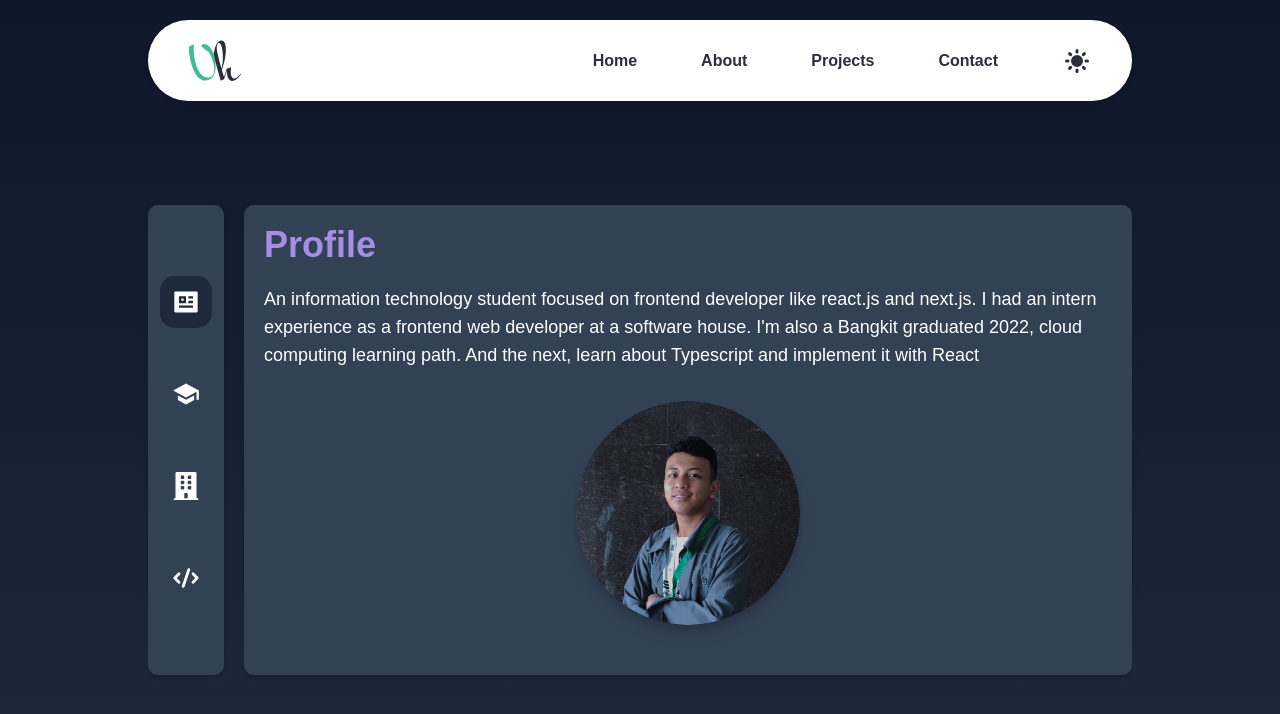
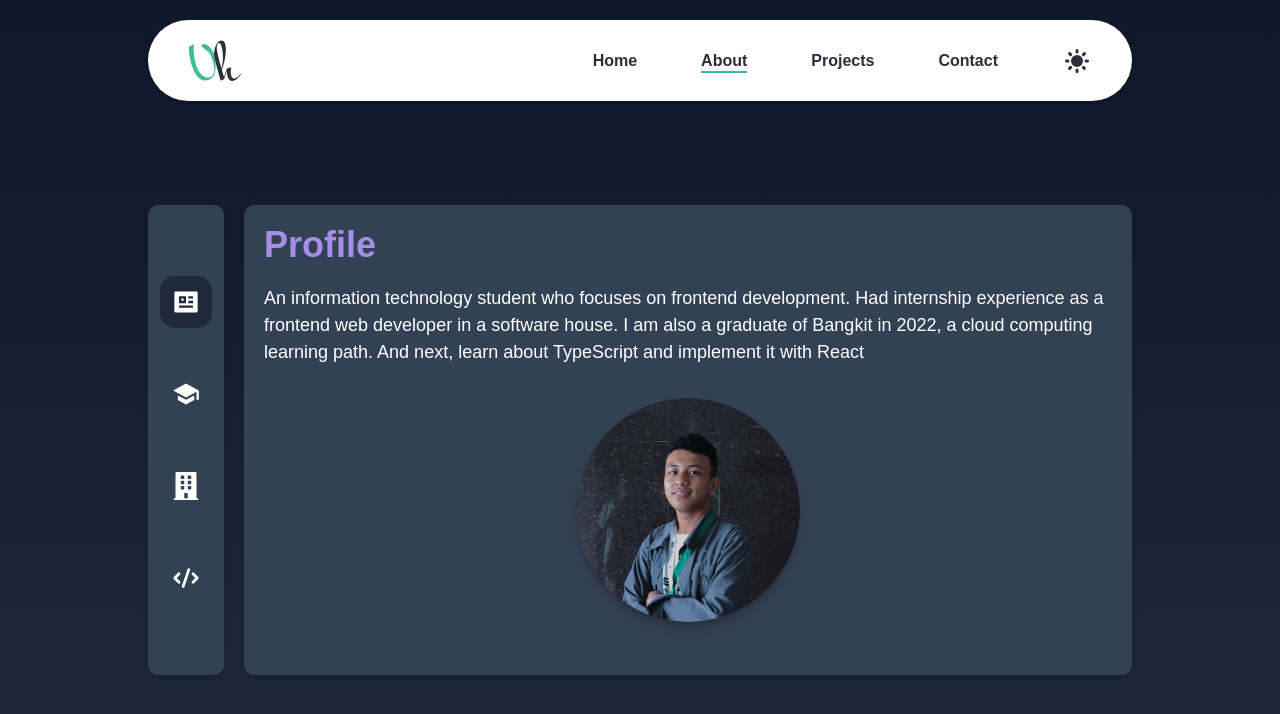
Before and after one commit to vickyadrii/personal-website-1.0, a React (Create React App) app: page /about in a window 1280 px wide. Shown: the top 714 px of the page. Built offline with nearby package versions, Linux system fonts and the light colour scheme.

Commit message:
style: styling responsive about pages

```diff
--- a/src/components/Navbar.tsx
+++ b/src/components/Navbar.tsx
@@ -1,5 +1,5 @@
 import { useState, FC, useContext } from "react";
-import { Link } from "react-router-dom";
+import { Link, NavLink, useLocation } from "react-router-dom";
 
 // Import Icons
 import { HiMenuAlt3 } from "react-icons/hi";
@@ -10,11 +10,36 @@ import { CgClose } from "react-icons/cg";
 import ThemeSwitch from "../components/home/ThemeSwitch";
 
 const Navbar: FC = () => {
-  const [mobileNav, setMobileNav] = useState(false);
+  const [mobileNav, setMobileNav] = useState<boolean>(false);
+
+  const location = useLocation();
 
   const handleMobileNav = () => {
     setMobileNav((show) => !show);
   };
+
+  const navbarList = [
+    {
+      id: 0,
+      list: "Home",
+      href: "/",
+    },
+    {
+      id: 1,
+      list: "About",
+      href: "/about",
+    },
+    {
+      id: 2,
+      list: "Projects",
+      href: "/projects",
+    },
+    {
+      id: 3,
+      list: "Contact",
+      href: "/contact",
+    },
+  ];
 
   return (
     <section className=" max-w-5xl m-auto p-5 z-50">
@@ -23,62 +48,42 @@ const Navbar: FC = () => {
 
         <div className="flex items-center md:gap-16 gap-4">
           <ul className="md:flex gap-16 text-primaryBlack font-semibold hidden">
-            <li className="group cursor-pointer">
-              <Link to={"/"}>
-                <span className="bg-left-bottom bg-gradient-to-r from-primaryGreen dark:from-white to-primaryGreen dark:to-white bg-[length:0%_2px] bg-no-repeat group-hover:bg-[length:100%_2px] transition-all duration-500 ease-out pb-1">
-                  Home
-                </span>
-              </Link>
-            </li>
-            <li className="group cursor-pointer">
-              <Link to={"/about"}>
-                <span className="bg-left-bottom bg-gradient-to-r from-primaryGreen dark:from-white to-primaryGreen dark:to-white bg-[length:0%_2px] bg-no-repeat group-hover:bg-[length:100%_2px] transition-all duration-500 ease-out pb-1">
-                  About
-                </span>
-              </Link>
-            </li>
-            <li className="group cursor-pointer">
-              <Link to={"/"}>
-                <span className="bg-left-bottom bg-gradient-to-r from-primaryGreen dark:from-white to-primaryGreen dark:to-white bg-[length:0%_2px] bg-no-repeat group-hover:bg-[length:100%_2px] transition-all duration-500 ease-out pb-1">
-                  Projects
-                </span>
-              </Link>
-            </li>
-            <li className="group cursor-pointer">
-              <Link to={"/"}>
-                <span className="bg-left-bottom bg-gradient-to-r from-primaryGreen dark:from-white to-primaryGreen dark:to-white bg-[length:0%_2px] bg-no-repeat group-hover:bg-[length:100%_2px] transition-all duration-500 ease-out pb-1">
-                  Contact
-                </span>
-              </Link>
-            </li>
+            {navbarList.map(({ id, list, href }) => (
+              <li key={id} className="group cursor-pointer">
+                <Link
+                  to={href}
+                  className={`${
+                    location.pathname === href
+                      ? "border-b-2 border-b-primaryGreen pb-[2px]"
+                      : "bg-left-bottom bg-gradient-to-r from-primaryGreen to-primaryGreen bg-[length:0%_2px] bg-no-repeat group-hover:bg-[length:100%_2px] transition-all duration-500 ease-out pb-1"
+                  }`}
+                >
+                  <button>{list}</button>
+                </Link>
+              </li>
+            ))}
           </ul>
           <div
             className={`${
               mobileNav ? "left-0 top-0" : "-left-full top-0"
-            } bg-white dark:bg-slate-800 shadow-md md:hidden absolute z-10 transition-all ease-in-out`}
+            }  bg-gradient-to-b from-teal-50 to-white dark:bg-slate-800 shadow-md md:hidden absolute z-10 transition-all ease-in-out`}
           >
             <div className="h-screen w-56 flex items-center justify-center">
               <ul className="flex flex-col gap-16 text-primaryBlack dark:text-white font-semibold">
-                <li className="group cursor-pointer">
-                  <span className="bg-left-bottom bg-gradient-to-r from-primaryGreen dark:from-white to-primaryGreen dark:to-white bg-[length:0%_2px] bg-no-repeat group-hover:bg-[length:100%_2px] transition-all duration-500 ease-out pb-1">
-                    Home
-                  </span>
-                </li>
-                <li className="group cursor-pointer">
-                  <span className="bg-left-bottom bg-gradient-to-r from-primaryGreen dark:from-white to-primaryGreen dark:to-white bg-[length:0%_2px] bg-no-repeat group-hover:bg-[length:100%_2px] transition-all duration-500 ease-out pb-1">
-                    About
-                  </span>
-                </li>
-                <li className="group cursor-pointer">
-                  <span className="bg-left-bottom bg-gradient-to-r from-primaryGreen dark:from-white to-primaryGreen dark:to-white bg-[length:0%_2px] bg-no-repeat group-hover:bg-[length:100%_2px] transition-all duration-500 ease-out pb-1">
-                    Projects
-                  </span>
-                </li>
-                <li className="group cursor-pointer">
-                  <span className="bg-left-bottom bg-gradient-to-r from-primaryGreen dark:from-white to-primaryGreen dark:to-white bg-[length:0%_2px] bg-no-repeat group-hover:bg-[length:100%_2px] transition-all duration-500 ease-out pb-1">
-                    Contact
-                  </span>
-                </li>
+                {navbarList.map(({ id, list, href }) => (
+                  <li key={id} className="group cursor-pointer">
+                    <Link
+                      to={href}
+                      className={`${
+                        location.pathname === href
+                          ? "border-b-2 border-b-primaryGreen pb-[2px]"
+                          : "bg-left-bottom bg-gradient-to-r from-primaryGreen to-primaryGreen bg-[length:0%_2px] bg-no-repeat group-hover:bg-[length:100%_2px] transition-all duration-500 ease-out pb-1"
+                      }`}
+                    >
+                      <button>{list}</button>
+                    </Link>
+                  </li>
+                ))}
               </ul>
             </div>
           </div>
--- a/src/components/about/Profile.tsx
+++ b/src/components/about/Profile.tsx
@@ -1,40 +1,26 @@
-import { useState } from "react";
-
 // Import Images
 import profilePhoto from "../../assets/profilePhoto.png";
 
 const Profile = () => {
-  const [isLoading, setIsLoading] = useState<boolean>(true);
-
-  setTimeout(() => {
-    setIsLoading(false);
-  }, 1000);
-
   return (
-    <section className="bg-white dark:bg-slate-700 shadow-md rounded-[10px] p-5 md:h-[470px]">
-      <div className="flex flex-col gap-5">
-        <h2 className="md:text-4xl font-bold text-primaryBlue dark:text-primaryPurple">
+    <section className="bg-white dark:bg-slate-700 shadow-md rounded-[10px] p-5 md:w-[888px] md:h-[470px] h-[450px]">
+      <div className="flex flex-col md:text-left text-center md:gap-5 gap-3">
+        <h2 className="md:text-4xl text-2xl font-bold text-primaryBlue dark:text-primaryPurple">
           Profile
         </h2>
-        <p className="font-medium text-lg text-primaryBlack dark:text-white">
-          An information technology student focused on frontend developer like
-          react.js and next.js. I had an intern experience as a frontend web
-          developer at a software house. I'm also a Bangkit graduated 2022,
-          cloud computing learning path. And the next, learn about Typescript
-          and implement it with React
+        <p className="font-medium md:text-lg text-xs md:leading-normal leading-5 text-primaryBlack dark:text-white">
+          An information technology student who focuses on frontend development.
+          Had internship experience as a frontend web developer in a software
+          house. I am also a graduate of Bangkit in 2022, a cloud computing
+          learning path. And next, learn about TypeScript and implement it with
+          React
         </p>
       </div>
-      {isLoading ? (
-        <div className="animate-pulse flex justify-center my-8">
-          <div className="rounded-full bg-slate-200 w-56 h-56"></div>
-        </div>
-      ) : (
-        <img
-          src={profilePhoto}
-          alt="profile photo"
-          className="w-56 m-auto mt-8 rounded-full shadow-lg drop-shadow-lg"
-        />
-      )}
+      <img
+        src={profilePhoto}
+        alt="profile photo"
+        className="md:w-56 w-32 m-auto mt-8 rounded-full shadow-lg drop-shadow-lg"
+      />
     </section>
   );
 };
--- a/src/components/home/Home.tsx
+++ b/src/components/home/Home.tsx
@@ -17,7 +17,7 @@ const Home: React.FC = () => {
           <img
             src={wave1}
             alt="wave1"
-            className="h-screen sm:absolute md:flex hidden sm:right-0 md:opacity-100 opacity-20 -z-20"
+            className="h-screen sm:absolute lg:flex hidden sm:right-0 md:opacity-100 opacity-20 -z-20"
           />
           <img
             src={wave2}
--- a/src/components/home/SocialMedia.tsx
+++ b/src/components/home/SocialMedia.tsx
@@ -9,7 +9,7 @@ const myCV = require("../../assets/cv-vickyherdiansyahadri.pdf");
 const SocialMedia: React.FC = () => {
 
   return (
-    <div className="flex flex-col md:items-start items-center gap-12">
+    <div className="flex flex-col lg:items-start items-center gap-12">
       <div className="flex items-center md:gap-10 gap-7">
         <a
           href="https://github.com/vickyadri29"
--- a/src/data.tsx
+++ b/src/data.tsx
@@ -27,7 +27,7 @@ export const dataExperience = {
     },
     {
       id: 2,
-      company: "Bangkit Academy 2022 by Google, GoTo, Traveloka",
+      company: "Bangkit Academy 2022",
       date: "February 2022 - July 2022",
       title: "Cloud Computing Learning Path",
       desc: "Learn Cloud Computing Fundamental using Google Cloud Platform, Softskills, and got friends from all over Indonesia",
```
Also changed, not shown: src/components/about/Education.tsx (+15 -30 lines), src/components/about/Experience.tsx (+22 -12 lines), src/components/about/Sidebar.tsx (+6 -6 lines).
